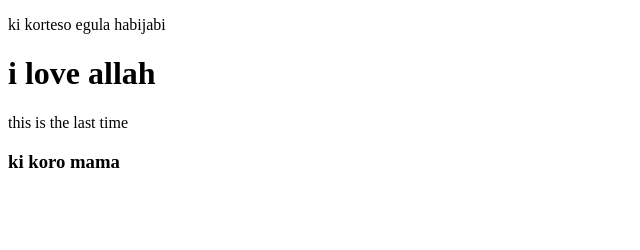
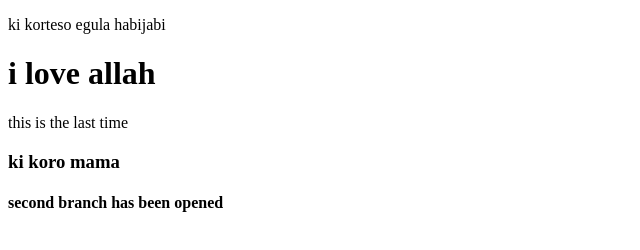
Before and after one commit to HeymatUddin/group-task, a plain HTML site: page index.html in a window 1280 px wide. Shown: the whole page, without its empty margins (0-640 px from the left). Drawn offline with Linux system fonts and the light colour scheme.

Commit message:
second branch opened

```diff
--- a/index.html
+++ b/index.html
@@ -11,5 +11,6 @@
     <h1>i love allah</h1>
     <p>this is the last time</p>
     <h3>ki koro mama</h3>
+    <h4>second branch has been opened</h4>
 </body>
 </html>
```
